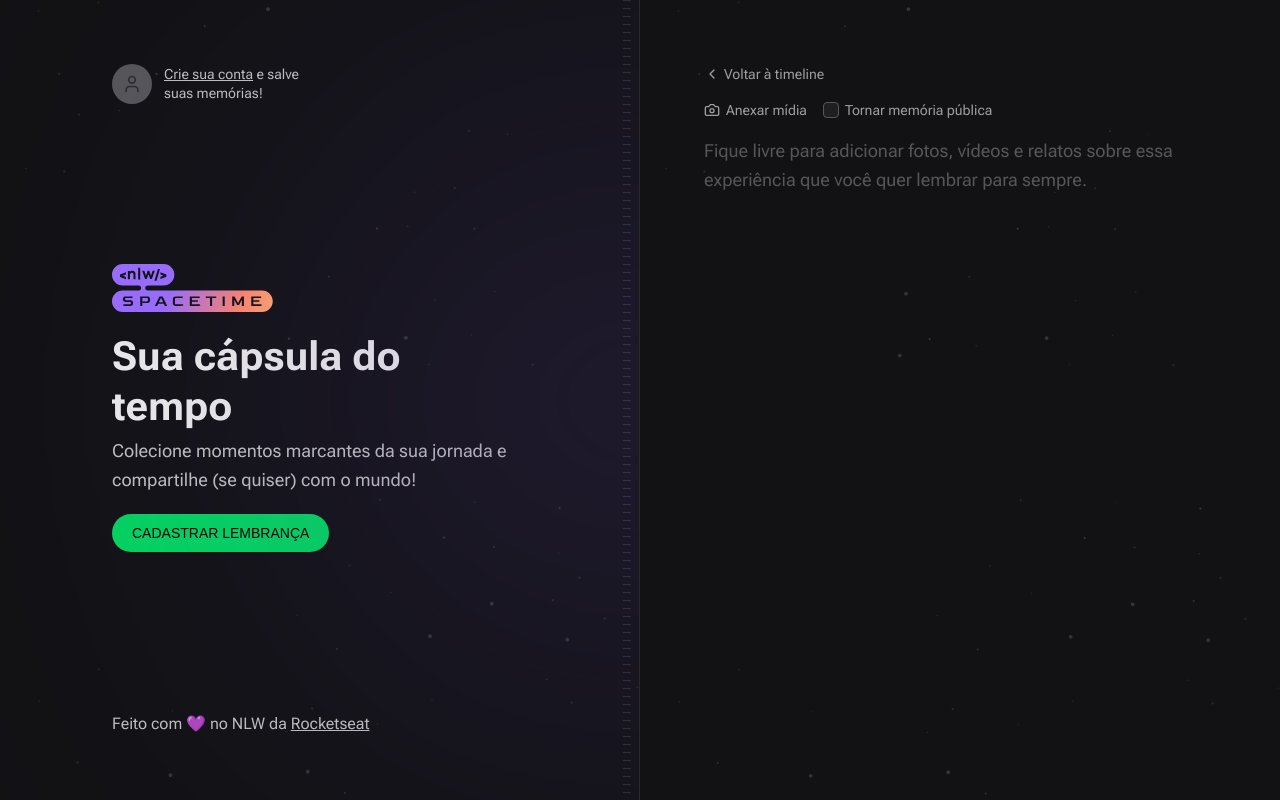
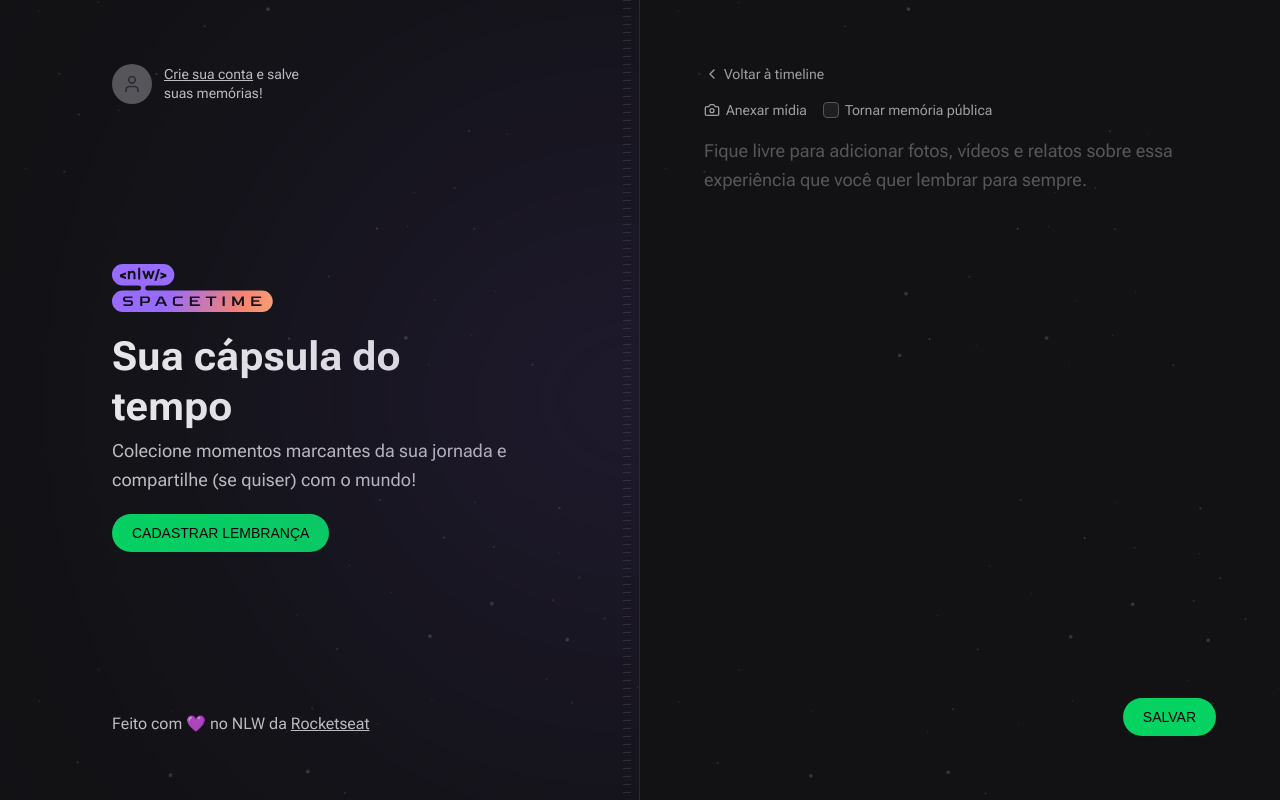
Before and after one commit to jottanovaes/spacetime, a Next.js app in the folder web/: page /memories/new in a window 1280 px wide. Built offline with nearby package versions, Linux system fonts and the light colour scheme; no server answers; a web font is replaced by a local one.

Commit message:
feat: create new memory

```diff
--- a/web/package.json
+++ b/web/package.json
@@ -16,6 +16,7 @@
     "axios": "^1.4.0",
     "eslint": "8.44.0",
     "eslint-config-next": "13.4.9",
+    "js-cookie": "^3.0.5",
     "jwt-decode": "^3.1.2",
     "lucide-react": "^0.260.0",
     "next": "13.4.9",
@@ -28,6 +29,7 @@
   "devDependencies": {
     "@rocketseat/eslint-config": "^1.2.0",
     "@tailwindcss/forms": "^0.5.4",
+    "@types/js-cookie": "^3.0.3",
     "prettier-plugin-tailwindcss": "^0.2.8"
   }
 }
--- a/web/src/app/memories/new/page.tsx
+++ b/web/src/app/memories/new/page.tsx
@@ -1,5 +1,5 @@
-import { MediaPicker } from "@/components/MediaPicker";
-import { Camera, ChevronLeft } from "lucide-react";
+import { NewMemoryForm } from "@/components/NewMemoryForm";
+import { ChevronLeft } from "lucide-react";
 import Link from "next/link";
 
 export default function NewComponent() {
@@ -13,40 +13,7 @@ export default function NewComponent() {
         Voltar à timeline
       </Link>
 
-      <form action="" className="flex flex-1 flex-col gap-2">
-        <div className="flex items-center gap-4">
-          <label
-            htmlFor="media"
-            className="flex cursor-pointer items-center gap-1.5 text-sm text-gray-200 hover:text-gray-100"
-          >
-            <Camera className="h-4 w-4" />
-            Anexar mídia
-          </label>
-
-          <label
-            htmlFor="isPublic"
-            className="flex items-center gap-1.5 text-sm text-gray-200 hover:text-gray-100"
-          >
-            <input
-              type="checkbox"
-              name="isPublic"
-              id="isPublic"
-              value="true"
-              className="h-4 w-4 rounded border-gray-400 bg-gray-700 text-purple-700"
-            />
-            Tornar memória pública
-          </label>
-        </div>
-
-        <MediaPicker />
-
-        <textarea
-          name="content"
-          placeholder="Fique livre para adicionar fotos, vídeos e relatos sobre essa experiência que você quer lembrar para sempre."
-          spellCheck="false"
-          className="w-full flex-1 resize-none rounded border-0 bg-transparent p-0 text-lg leading-relaxed text-gray-100 placeholder:text-gray-400 focus:ring-0"
-        />
-      </form>
+      <NewMemoryForm />
     </div>
   );
 }
--- a/web/src/components/MediaPicker.tsx
+++ b/web/src/components/MediaPicker.tsx
@@ -16,7 +16,7 @@ export function MediaPicker() {
     <>
       <input
       type="file"
-      name=""
+      name="coverUrl"
       id="media"
       className="invisible h-0 w-0"
       accept="image/*"
--- /dev/null
+++ b/web/src/components/NewMemoryForm.tsx
@@ -0,0 +1,84 @@
+"use client";
+
+import { Camera } from "lucide-react";
+import { MediaPicker } from "./MediaPicker";
+import { FormEvent } from "react";
+import Cookies from "js-cookie";
+import { api } from "@/lib/api";
+import { useRouter } from "next/navigation";
+
+export function NewMemoryForm() {
+  const router = useRouter();
+  async function handleCreateMemory(event: FormEvent<HTMLFormElement>) {
+    event.preventDefault();
+
+    const formData = new FormData(event.currentTarget as HTMLFormElement);
+    const fileToUpload = formData.get("coverUrl");
+
+    let coverUrl = "";
+    if (fileToUpload) {
+      const uploadFormData = new FormData();
+      uploadFormData.set("file", fileToUpload);
+
+      const uploadResponse = await api.post("/upload", uploadFormData);
+
+      coverUrl = uploadResponse.data.fileUrl;
+    }
+    const token = Cookies.get("token");
+    await api.post(
+      "/memories",
+      {
+        coverUrl,
+        content: formData.get("content"),
+        isPublic: formData.get("isPublic"),
+      },
+      {
+        headers: { Authorization: `Bearer ${token}` },
+      }
+    );
+    router.push("/");
+  }
+  return (
+    <form className="flex flex-1 flex-col gap-2" onSubmit={handleCreateMemory}>
+      <div className="flex items-center gap-4">
+        <label
+          htmlFor="media"
+          className="flex cursor-pointer items-center gap-1.5 text-sm text-gray-200 hover:text-gray-100"
+        >
+          <Camera className="h-4 w-4" />
+          Anexar mídia
+        </label>
+
+        <label
+          htmlFor="isPublic"
+          className="flex items-center gap-1.5 text-sm text-gray-200 hover:text-gray-100"
+        >
+          <input
+            type="checkbox"
+            name="isPublic"
+            id="isPublic"
+            value="true"
+            className="h-4 w-4 rounded border-gray-400 bg-gray-700 text-purple-700"
+          />
+          Tornar memória pública
+        </label>
+      </div>
+
+      <MediaPicker />
+
+      <textarea
+        name="content"
+        placeholder="Fique livre para adicionar fotos, vídeos e relatos sobre essa experiência que você quer lembrar para sempre."
+        spellCheck="false"
+        className="w-full flex-1 resize-none rounded border-0 bg-transparent p-0 text-lg leading-relaxed text-gray-100 placeholder:text-gray-400 focus:ring-0"
+      />
+
+      <button
+        type="submit"
+        className="inline-block self-end rounded-full bg-green-500 px-5 py-3 font-alt text-sm uppercase leading-none text-black hover:bg-green-600"
+      >
+        Salvar
+      </button>
+    </form>
+  );
+}
```
Also changed, not shown: 1 other file (tests, documents, lock files or other folders).
